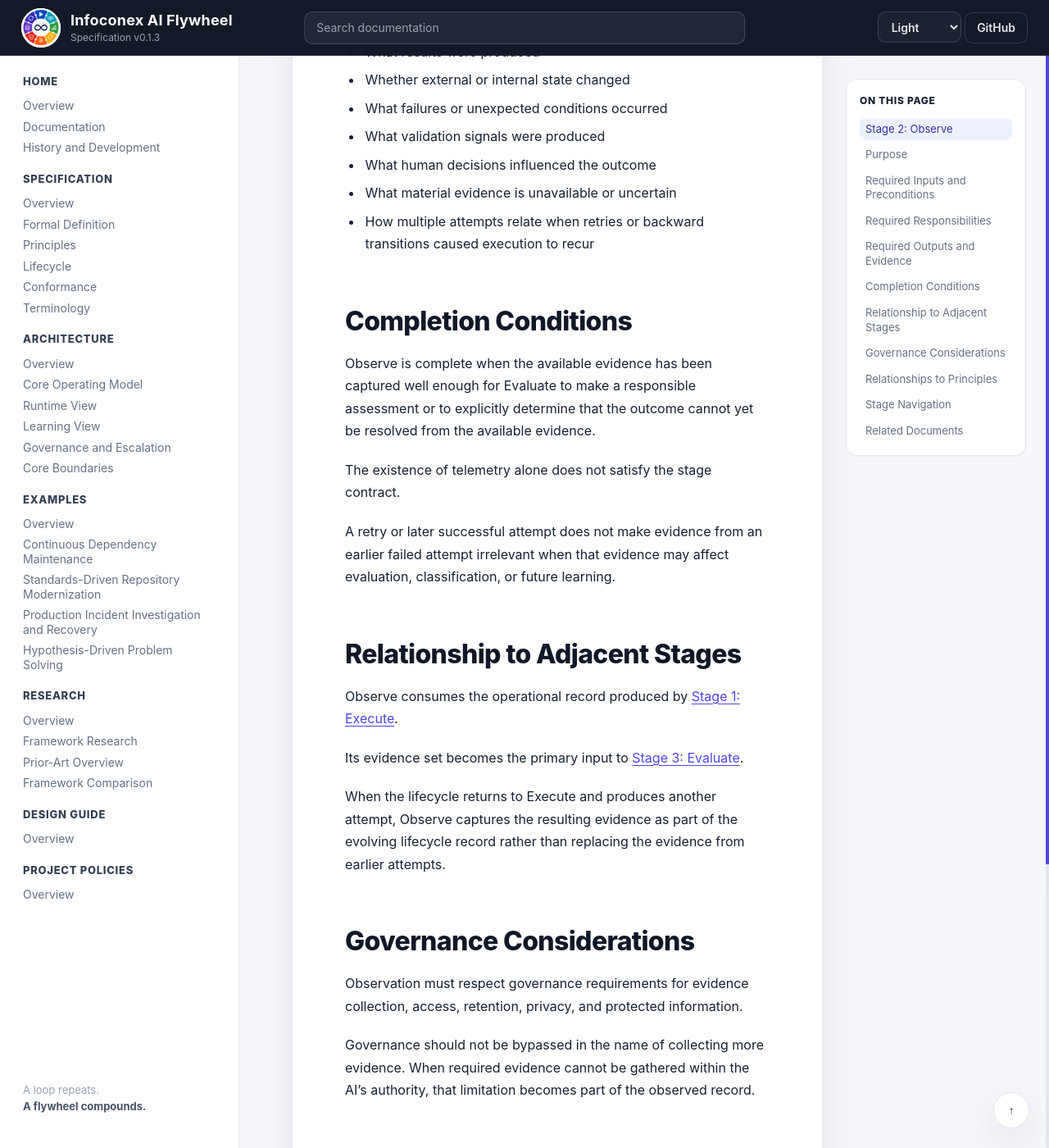
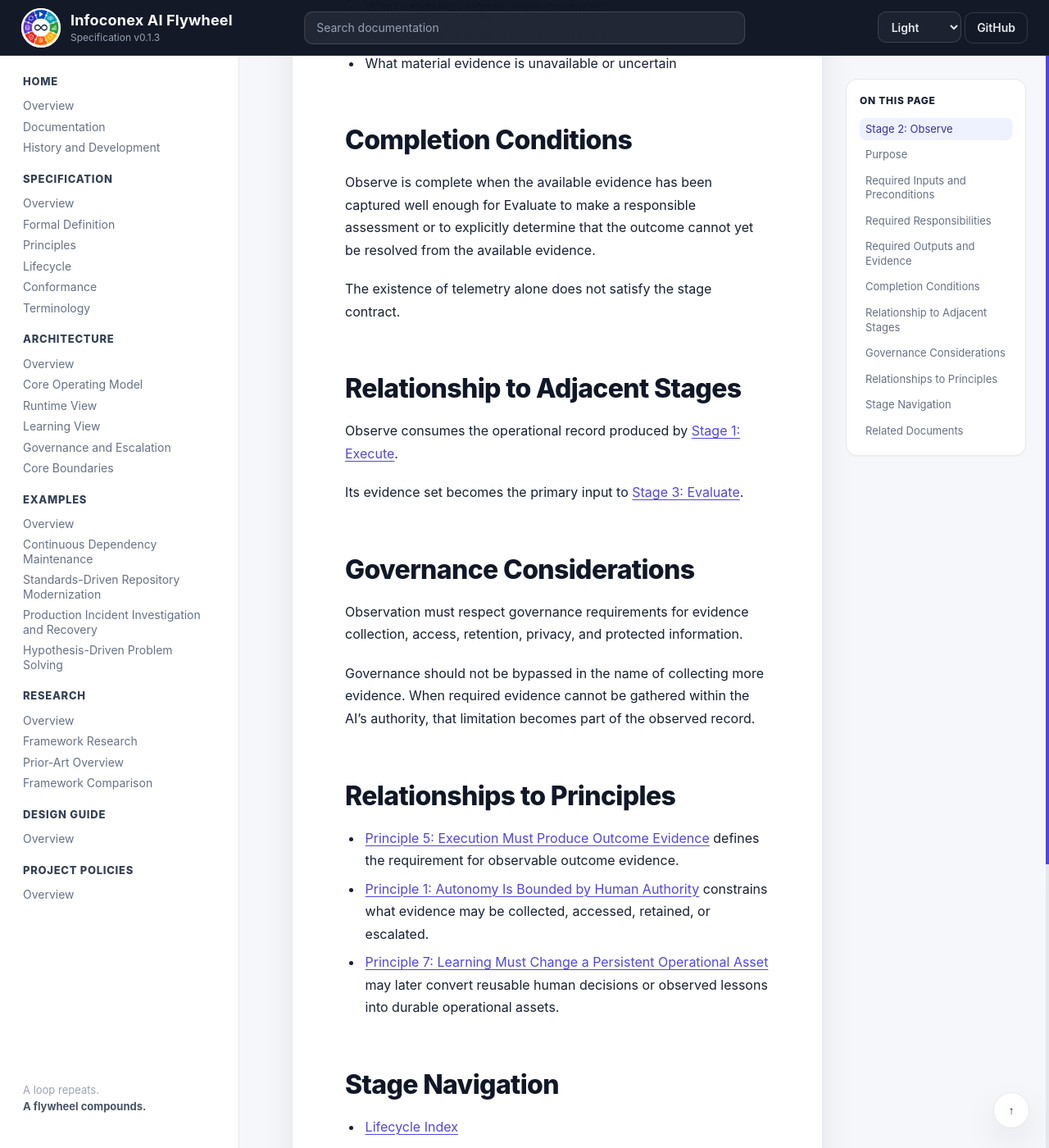
Before and after one commit to infoconex/ai-flywheel, a Jekyll site: the page built from docs/specification/lifecycle/02-observe.md, in a window 1280 px wide and 1400 px high, scrolled down 2463 px. Shown: the whole window at 82% size. Built offline with Jekyll 4.4.1, drawn with Linux system fonts in a browser that asks for light colours; our own code applies the rules of GitHub Pages for plain Markdown files; some of the changed text lies outside the part shown.

Commit message:
Keep Observe contract focused on evidence capture

```diff
--- a/docs/specification/lifecycle/02-observe.md
+++ b/docs/specification/lifecycle/02-observe.md
@@ -21,7 +21,6 @@ Observe requires the operational record produced by [Stage 1: Execute](01-execut
 - External observations
 - User feedback
 - Human approvals or judgments that affected the process
-- Retry or re-entry context when multiple execution attempts occurred
 
 Observation must have access to enough of the execution record to determine what evidence is available and what evidence is missing.
 
@@ -33,7 +32,6 @@ Observe must:
 - Distinguish observed facts from expected, intended, inferred, or assumed outcomes
 - Preserve evidence needed for responsible later evaluation
 - Preserve material human decisions when they affected execution or may contain reusable learning
-- Preserve material evidence from failed, stopped, retried, or superseded attempts rather than retaining only the final attempt
 - Identify material evidence gaps rather than replacing missing evidence with unsupported assumptions
 
 Observed evidence may include:
@@ -48,7 +46,6 @@ Observed evidence may include:
 - User feedback
 - Human approvals
 - Human judgments
-- Attempt and retry relationships
 
 The exact evidence depends on the process and domain.
 
@@ -63,7 +60,6 @@ Observe must produce an evidence set that identifies, where relevant:
 - What validation signals were produced
 - What human decisions influenced the outcome
 - What material evidence is unavailable or uncertain
-- How multiple attempts relate when retries or backward transitions caused execution to recur
 
 ## Completion Conditions
 
@@ -71,15 +67,11 @@ Observe is complete when the available evidence has been captured well enough fo
 
 The existence of telemetry alone does not satisfy the stage contract.
 
-A retry or later successful attempt does not make evidence from an earlier failed attempt irrelevant when that evidence may affect evaluation, classification, or future learning.
-
 ## Relationship to Adjacent Stages
 
 Observe consumes the operational record produced by [Stage 1: Execute](01-execute.md).
 
 Its evidence set becomes the primary input to [Stage 3: Evaluate](03-evaluate.md).
-
-When the lifecycle returns to Execute and produces another attempt, Observe captures the resulting evidence as part of the evolving lifecycle record rather than replacing the evidence from earlier attempts.
 
 ## Governance Considerations
 
```
